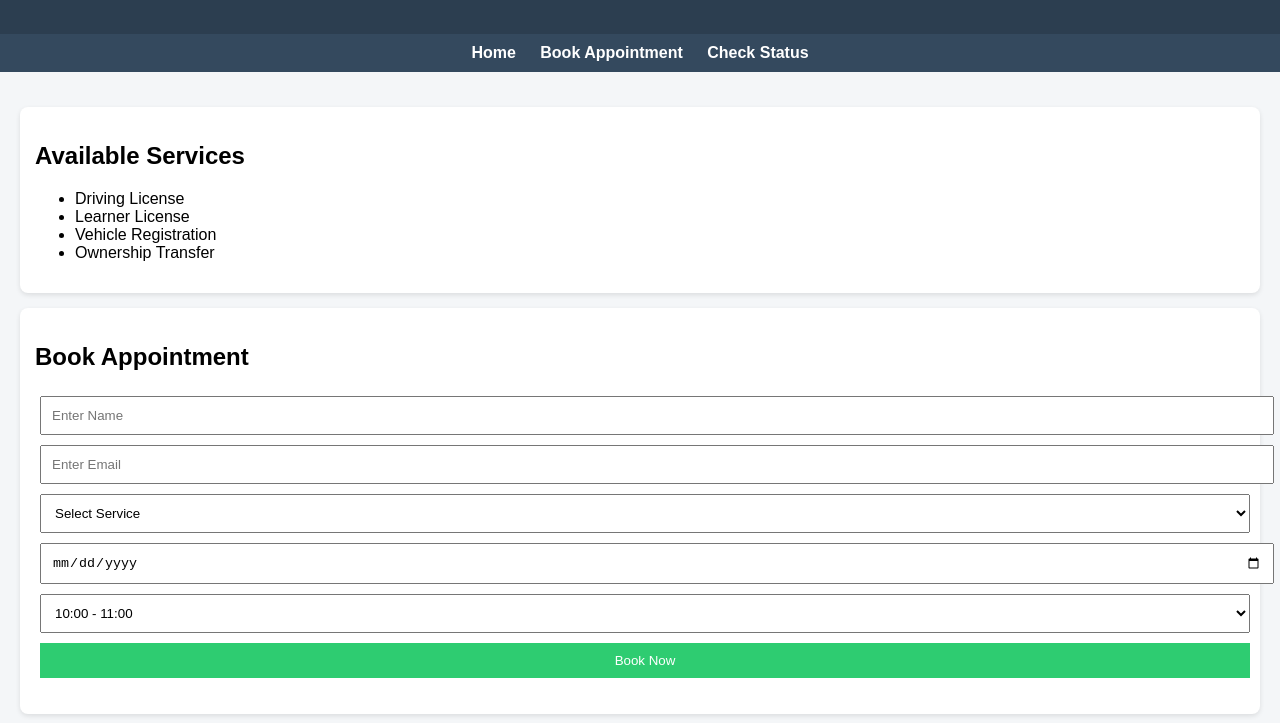
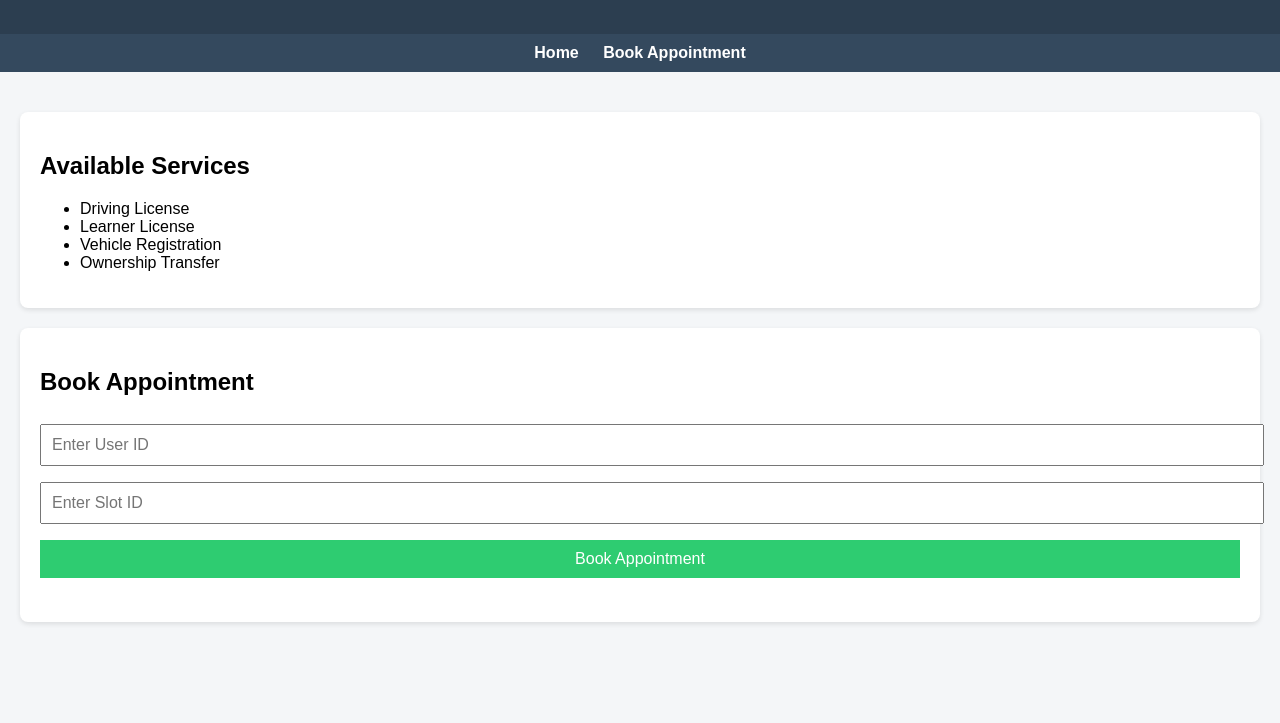
Before and after one commit to darsan1234/smart-rto-appointment-system, a website: page index.html in a window 1280 px wide. Shown: the part 77-800 px from the top of the page. Drawn offline with Linux system fonts and the light colour scheme.

Commit message:
index.html

```diff
--- a/index.html
+++ b/index.html
@@ -3,11 +3,12 @@
 <head>
   <meta charset="UTF-8">
   <title>Smart RTO Appointment System</title>
+
   <style>
     body {
       font-family: Arial;
+      margin: 0;
       background: #f4f6f8;
-      margin: 0;
     }
 
     header {
@@ -36,16 +37,17 @@
 
     .card {
       background: white;
-      padding: 15px;
-      margin: 15px 0;
+      padding: 20px;
+      margin: 20px 0;
       border-radius: 8px;
       box-shadow: 0 2px 5px rgba(0,0,0,0.1);
     }
 
-    input, select, button {
+    input, button {
       padding: 10px;
-      margin: 5px;
+      margin: 8px 0;
       width: 100%;
+      font-size: 16px;
     }
 
     button {
@@ -70,12 +72,11 @@
 <nav>
   <a href="#">Home</a>
   <a href="#book">Book Appointment</a>
-  <a href="#status">Check Status</a>
 </nav>
 
 <div class="container">
 
-  <!-- Services -->
+  <!-- SERVICES -->
   <div class="card">
     <h2>Available Services</h2>
     <ul>
@@ -86,71 +87,54 @@
     </ul>
   </div>
 
-  <!-- Booking Form -->
+  <!-- BOOKING -->
   <div class="card" id="book">
     <h2>Book Appointment</h2>
 
-    <input type="text" id="name" placeholder="Enter Name">
-    <input type="email" id="email" placeholder="Enter Email">
+    <input type="number" id="user_id" placeholder="Enter User ID">
+    <input type="number" id="slot_id" placeholder="Enter Slot ID">
 
-    <select id="service">
-      <option value="">Select Service</option>
-      <option>Driving License</option>
-      <option>Learner License</option>
-      <option>Vehicle Registration</option>
-    </select>
-
-    <input type="date" id="date">
-
-    <select id="slot">
-      <option>10:00 - 11:00</option>
-      <option>11:00 - 12:00</option>
-      <option>12:00 - 1:00</option>
-    </select>
-
-    <button onclick="bookAppointment()">Book Now</button>
+    <button onclick="bookAppointment()">Book Appointment</button>
 
     <p id="message"></p>
-  </div>
-
-  <!-- Status -->
-  <div class="card" id="status">
-    <h2>Check Appointment Status</h2>
-
-    <input type="text" id="bookingId" placeholder="Enter Booking ID">
-    <button onclick="checkStatus()">Check</button>
-
-    <p id="statusResult"></p>
   </div>
 
 </div>
 
 <script>
-function bookAppointment() {
-  let name = document.getElementById("name").value;
-  let service = document.getElementById("service").value;
+const BASE_URL = "http://localhost:5000/api"; // 🔁 change after deploy
 
-  if (name === "" || service === "") {
-    alert("Please fill all details");
+// BOOK APPOINTMENT
+async function bookAppointment() {
+  const user_id = document.getElementById("user_id").value;
+  const slot_id = document.getElementById("slot_id").value;
+
+  if (!user_id || !slot_id) {
+    alert("Please enter User ID and Slot ID");
     return;
   }
 
-  let bookingId = Math.floor(Math.random() * 10000);
+  try {
+    const response = await fetch(`${BASE_URL}/appointments/book`, {
+      method: "POST",
+      headers: {
+        "Content-Type": "application/json"
+      },
+      body: JSON.stringify({
+        user_id: parseInt(user_id),
+        slot_id: parseInt(slot_id)
+      })
+    });
 
-  document.getElementById("message").innerHTML =
-    "✅ Appointment booked! Your ID: " + bookingId;
-}
+    const data = await response.json();
 
-function checkStatus() {
-  let id = document.getElementById("bookingId").value;
+    document.getElementById("message").innerHTML =
+      "✅ " + data.message;
 
-  if (id === "") {
-    alert("Enter Booking ID");
-    return;
+  } catch (error) {
+    document.getElementById("message").innerHTML =
+      "❌ Failed to connect to backend";
   }
-
-  document.getElementById("statusResult").innerHTML =
-    "📌 Status: Booked (Demo)";
 }
 </script>
 
```
